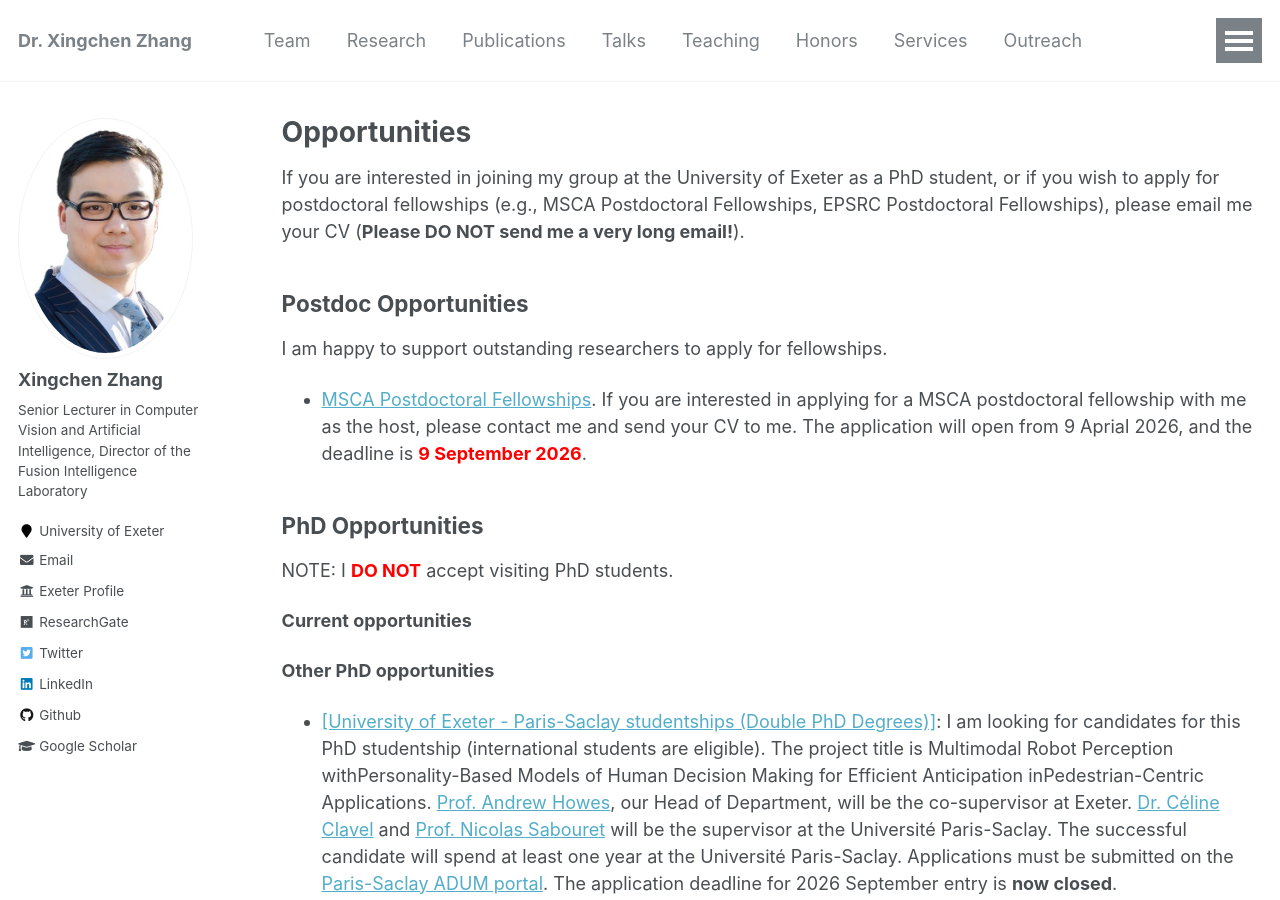
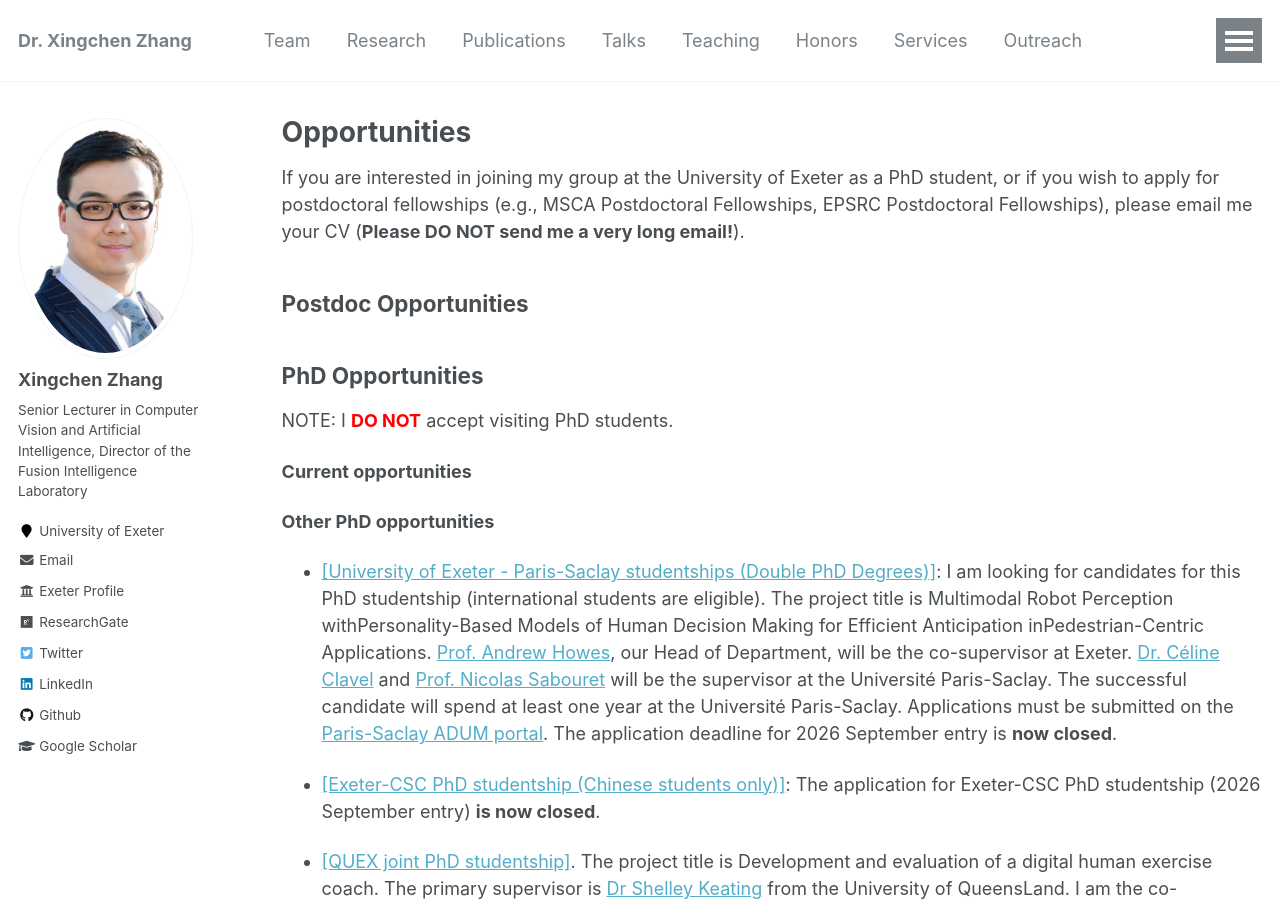
Before and after one commit to xingchenzhang/xingchenzhang.github.io, a Jekyll site: the page built from _pages/opportunities.md, in a window 1280 px wide and 900 px high. Built offline with Jekyll 4.4.1, drawn with Linux system fonts in a browser that asks for light colours.

Commit message:
remove call for MSCA

```diff
--- a/_pages/opportunities.md
+++ b/_pages/opportunities.md
@@ -10,10 +10,6 @@ If you are interested in joining my group at the University of Exeter as a PhD s
 
 Postdoc Opportunities
 -------------
-
-I am happy to support outstanding researchers to apply for fellowships.
-
-- [MSCA Postdoctoral Fellowships](https://marie-sklodowska-curie-actions.ec.europa.eu/actions/postdoctoral-fellowships). If you are interested in applying for a MSCA postdoctoral fellowship with me as the host, please contact me and send your CV to me. The application will open from 9 Aprial 2026, and the deadline is **<span style="color: red;"> 9 September 2026</span>**.
 
 
 PhD Opportunities
```
Also changed, not shown: _pages/about.md (+0 -2 lines).
